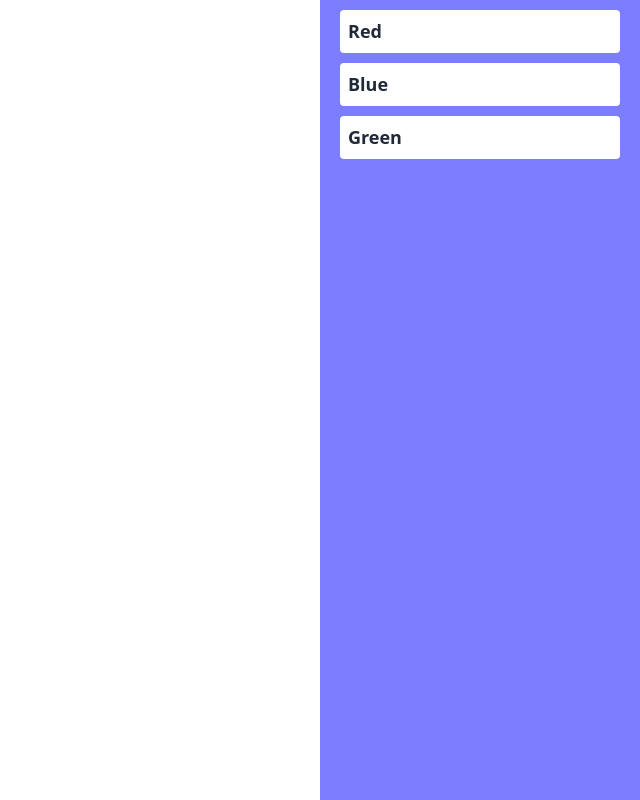
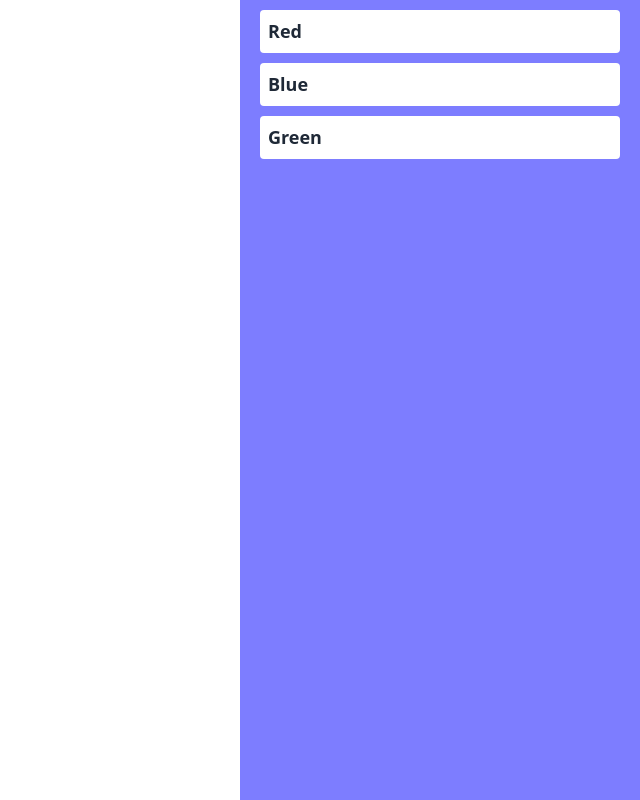
Before and after one commit to Nitiksharma2001/web_creative, a React (Vite) app: page / in a window 1280 px wide. Shown: the whole page, without its empty margins (640-1280 px from the left). Built offline with nearby package versions, Linux system fonts and the light colour scheme.

Commit message:
feat: card walls constrain added

```diff
--- a/src/components/sidebar/sidebar.css
+++ b/src/components/sidebar/sidebar.css
@@ -1,5 +1,5 @@
 .sidebar {
-  width: 25%;
+  width: 400px;
   height: 100%;
   position: absolute;
   right: 0;
--- a/src/pages/draggable/Card.tsx
+++ b/src/pages/draggable/Card.tsx
@@ -15,6 +15,7 @@ export default function Card({ x, y, color, updateStorageonMouseUp }: CardProps)
     if (!cardRef.current) return
 
     const box = cardRef.current
+    const container = document.querySelector('.container') as HTMLDivElement
 
     const onMouseUp = () => {
       isSelected = false
@@ -31,6 +32,9 @@ export default function Card({ x, y, color, updateStorageonMouseUp }: CardProps)
 
       startX = e.clientX
       startY = e.clientY
+
+      if(container.offsetWidth-(400+box.offsetWidth) < box.offsetLeft + diffX || box.offsetLeft + diffX < 0) return
+      if(container.offsetHeight-box.offsetHeight < box.offsetTop + diffY || box.offsetTop + diffY < 0) return
 
       box.style.top = box.offsetTop + diffY + 'px'
       box.style.left = box.offsetLeft + diffX + 'px'
--- a/src/pages/draggable/draggable.css
+++ b/src/pages/draggable/draggable.css
@@ -1,9 +1,9 @@
-.container{
+.container {
   height: 100%;
   width: 100%;
   position: relative;
 }
-.draggable-card{
+.draggable-card {
   height: 50px;
   width: 50px;
   border-radius: 50%;
```
Also changed, not shown: src/index.css (+6 -6 lines), src/pages/draggable/Draggable.tsx (line endings or trailing spaces). Lines whose indentation alone changed are shown as unchanged.
